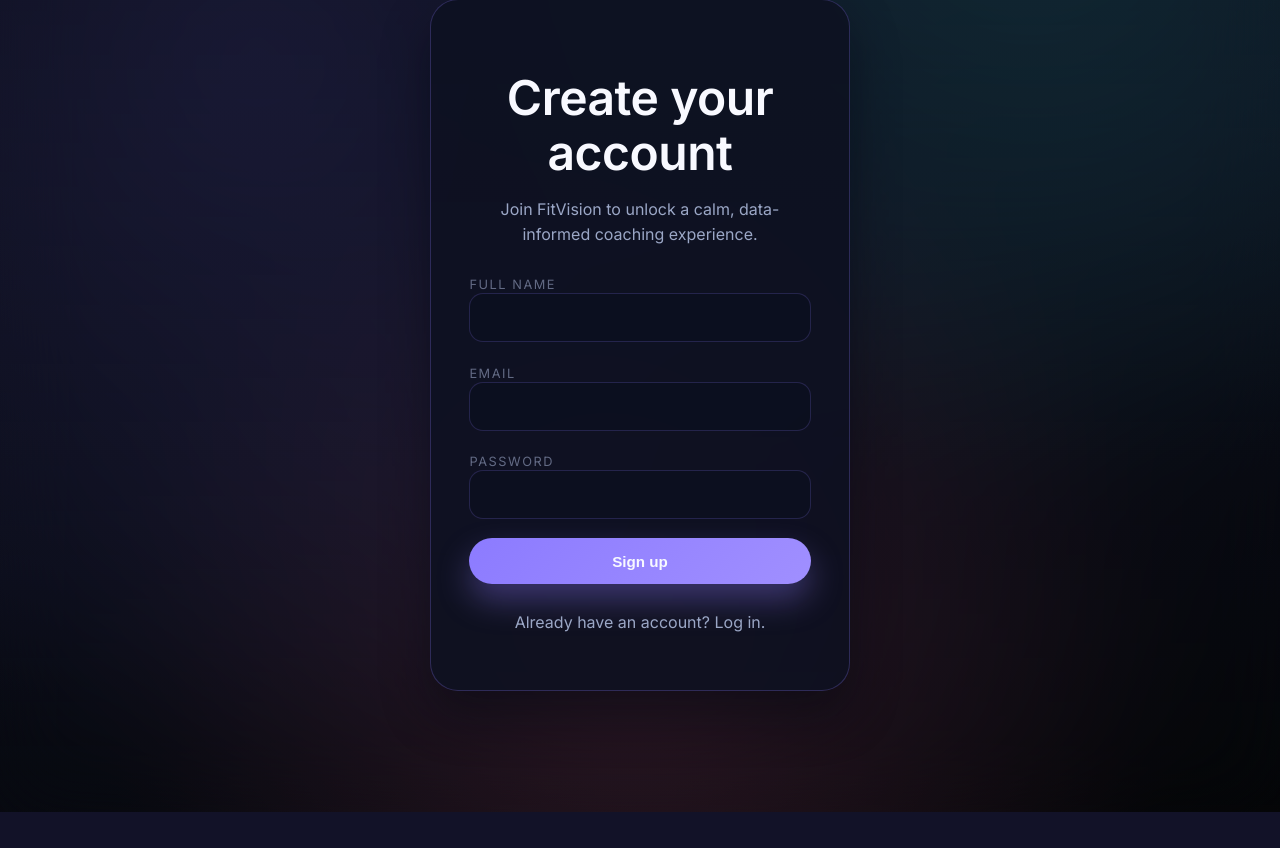
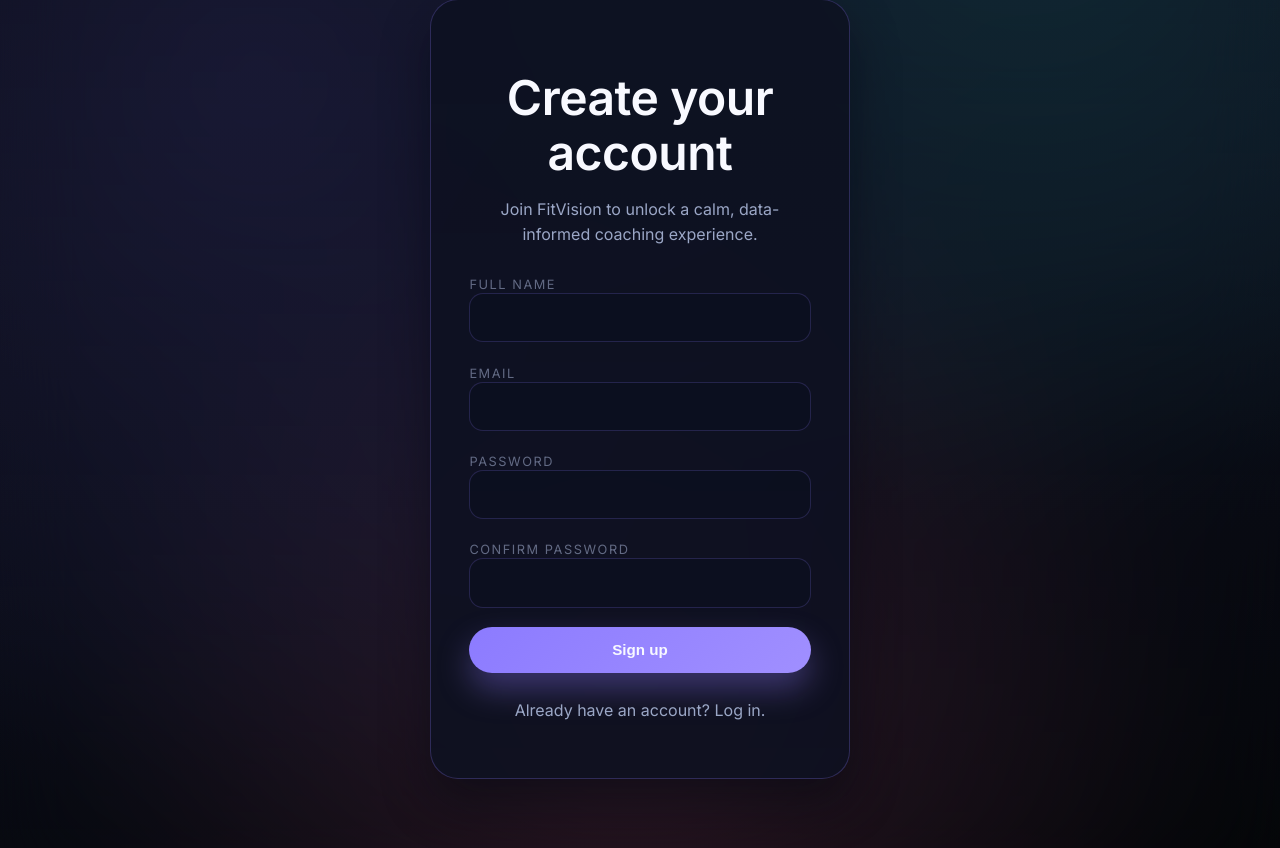
Before and after one commit to justnkev/testing_ai, a Flask app: page /signup in a window 1280 px wide. Shown: the part 129-977 px from the top of the page. Before the commit the page ends 941 px from the top, so only its background shows below. Run offline with Flask 3, Linux system fonts and the light colour scheme; parts of the project's set-up code (start-up, migrations or seed data) failed here and were passed over; some libraries are stand-ins or nearby versions.

Commit message:
Add confirm password validation on signup form

```diff
--- a/app/templates/signup.html
+++ b/app/templates/signup.html
@@ -16,8 +16,36 @@
       <label for="password">Password</label>
       <input id="password" name="password" type="password" minlength="6" required>
     </div>
+    <div>
+      <label for="confirm-password">Confirm password</label>
+      <input id="confirm-password" name="confirm_password" type="password" minlength="6" required>
+      <p id="password-error" style="display:none; margin:0.3rem 0 0; color: var(--color-accent); font-size:0.9rem;"></p>
+    </div>
     <button class="fv-button fv-button--primary" type="submit">Sign up</button>
   </form>
   <p style="text-align:center; color:var(--color-muted); margin-top:1.6rem;">Already have an account? <a href="{{ url_for('main.login') }}">Log in</a>.</p>
 </div>
+<script>
+  const signupForm = document.querySelector('.auth-card form');
+  const passwordInput = document.getElementById('password');
+  const confirmPasswordInput = document.getElementById('confirm-password');
+  const passwordError = document.getElementById('password-error');
+
+  const passwordsMatch = () => {
+    const match = passwordInput.value === confirmPasswordInput.value;
+    passwordError.textContent = match ? '' : 'Passwords do not match.';
+    passwordError.style.display = match ? 'none' : 'block';
+    return match;
+  };
+
+  confirmPasswordInput.addEventListener('blur', passwordsMatch);
+  passwordInput.addEventListener('blur', passwordsMatch);
+
+  signupForm.addEventListener('submit', (event) => {
+    if (!passwordsMatch()) {
+      event.preventDefault();
+      confirmPasswordInput.focus();
+    }
+  });
+</script>
 {% endblock %}
```
